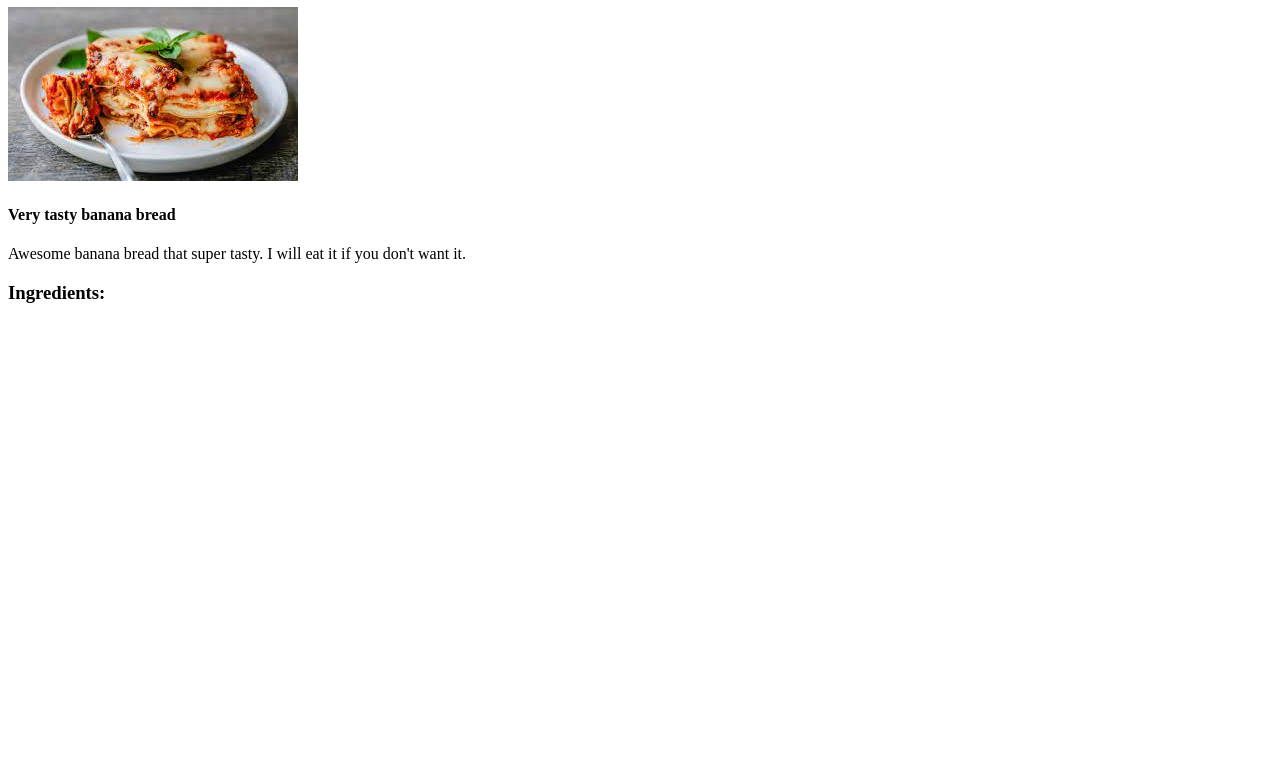
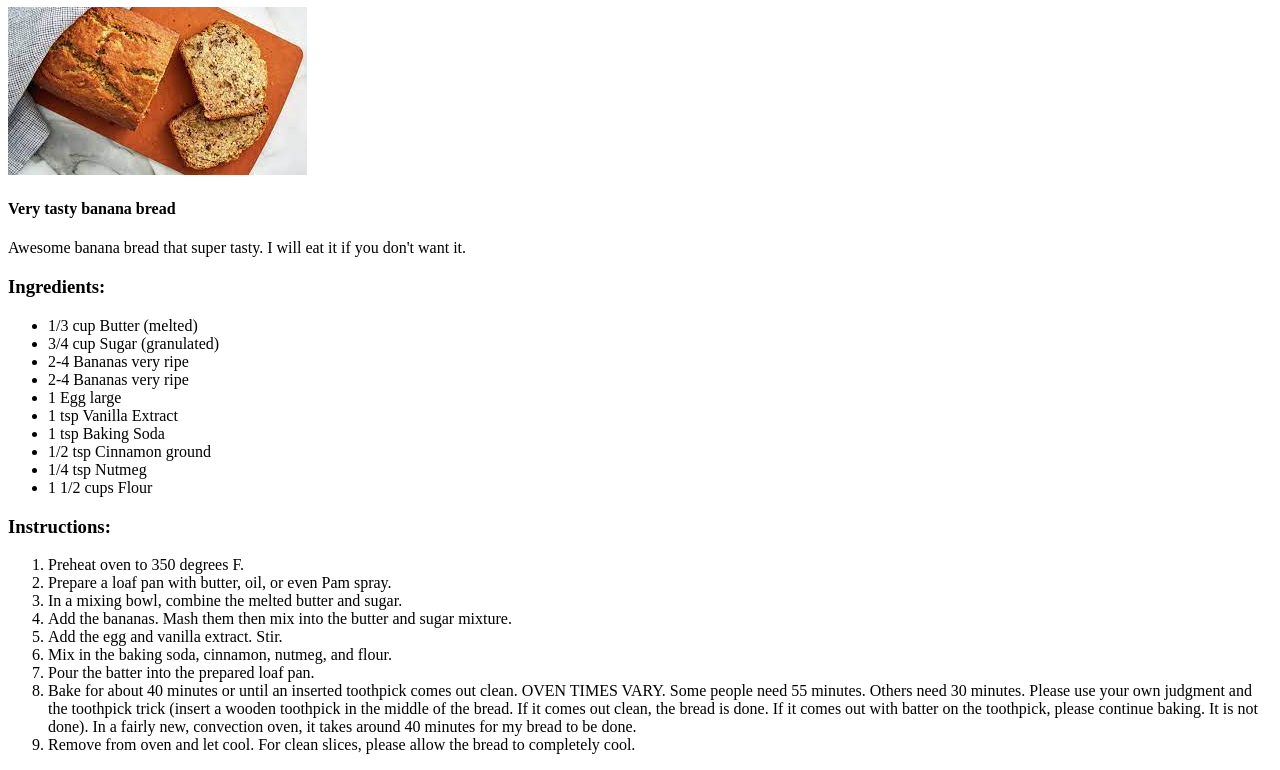
Before and after one commit to funnysomething/odin-recipes, a plain HTML site: page recipes/banana-bread.html in a window 1280 px wide. Shown: the part 73-843 px from the top of the page. Before the commit the page ends 800 px from the top, so only its background shows below. Drawn offline with Linux system fonts and the light colour scheme.

Commit message:
Add banana bread img, removed lasagna, added recipe

```diff
--- a/recipes/banana-bread.html
+++ b/recipes/banana-bread.html
@@ -7,8 +7,8 @@
     <title>Banana Bread</title>
 </head>
 <body>
-    <h1>Lasagna</h1>
-    <img src="../images/lasagna.jpeg">
+    <h1>Banana Bread</h1>
+    <img src="../images/banana-bread.jpeg">
     <h4>Very tasty banana bread</h4>
     <p>
         Awesome banana bread that super tasty.
@@ -16,7 +16,41 @@
     </p>
     <h3>Ingredients:</h3>
     <ul>
-
+        <li>1/3 cup Butter (melted)</li>
+        <li>3/4 cup Sugar (granulated)</li>
+        <li>2-4 Bananas very ripe</li>
+        <li>2-4 Bananas very ripe</li>
+        <li>1 Egg large</li>
+        <li>1 tsp Vanilla Extract</li>
+        <li>1 tsp Baking Soda</li>
+        <li>1/2 tsp Cinnamon ground</li>
+        <li>1/4 tsp Nutmeg</li>
+        <li>1 1/2 cups Flour</li>
     </ul>
+    <h3>Instructions:</h3>
+    <ol>
+        <li>Preheat oven to 350 degrees F.</li>
+        <li>Prepare a loaf pan with butter, oil, or even Pam spray.</li>
+        <li>In a mixing bowl, combine the melted butter and sugar. </li>
+        <li>Add the bananas. Mash them then mix into the butter and sugar mixture. </li>
+        <li>Add the egg and vanilla extract. Stir.</li>
+        <li>Mix in the baking soda, cinnamon, nutmeg, and flour. </li>
+        <li>Pour the batter into the prepared loaf pan.</li>
+        <li>
+            Bake for about 40 minutes or until an
+            inserted toothpick comes out clean.
+            OVEN TIMES VARY. Some people need 55 minutes.
+            Others need 30 minutes. Please use your own
+            judgment and the toothpick trick
+            (insert a wooden toothpick in the middle of
+            the bread. If it comes out clean, the bread
+            is done. If it comes out with batter on the
+            toothpick, please continue baking. It is not
+            done). In a fairly new, convection oven, it
+            takes around 40 minutes for my bread to be
+            done.
+        </li>
+        <li>Remove from oven and let cool. For clean slices, please allow the bread to completely cool. </li>
+    </ol>
 </body>
 </html>
```
Also changed, not shown: images/banana-bread.jpeg (added), images/lasagna.jpeg (deleted).
